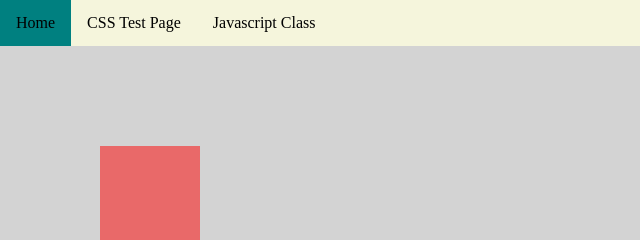
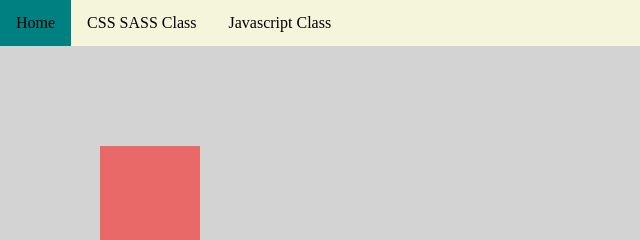
Before and after one commit to Princeallan/HTML5, a plain HTML site: page index.html in a window 1280 px wide. Shown: the top 240 px of the page, 0-640 px from the left. Drawn offline with Linux system fonts and the light colour scheme; some packages are replaced by stand-ins of ours.

```diff
--- a/index.html
+++ b/index.html
@@ -31,7 +31,7 @@
 <!-- Ol li and ul -->
 <ul>
 	<li><a href="index.html">Home</a></li>
-	<li><a href="css_page.html">CSS Test Page</a></li>
+	<li><a href="css_page.html">CSS SASS Class</a></li>
 	<li><a href="new.html">Javascript Class</a> </li>
 </ul>
 
--- a/test.js
+++ b/test.js
@@ -16,6 +16,7 @@
     document.getElementById("output").innerHTML = message;
 }
 
+
 //Closures
 function calculate() {
    var number=document.getElementById('number').value;
@@ -30,7 +31,7 @@
     document.getElementById("result").innerHTML = calcSum();
 }
 
-
+//Prototype
 function buttonClicked () {
     var title = document.getElementById('title').value;
     var author = document.getElementById('author').value;
```
